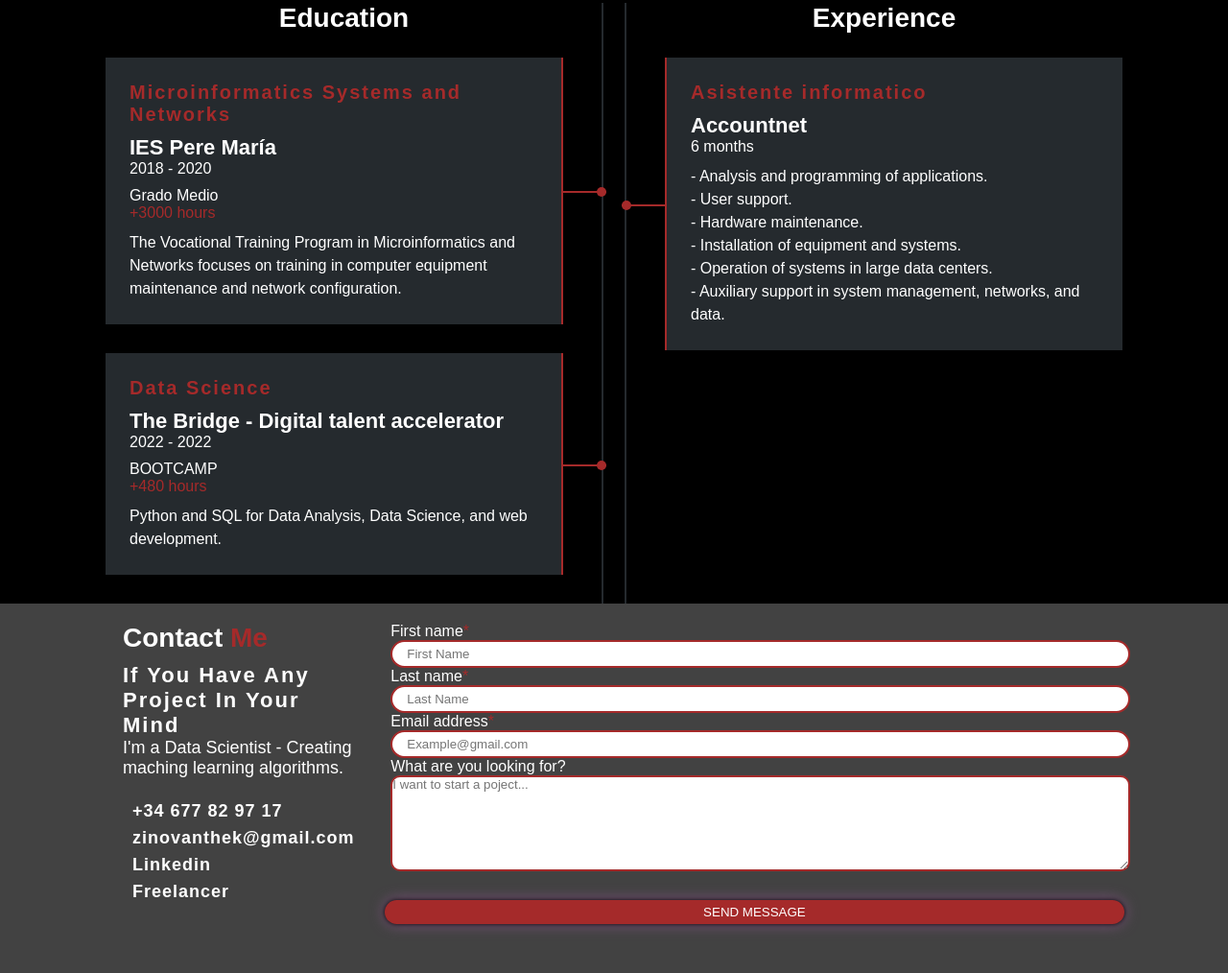
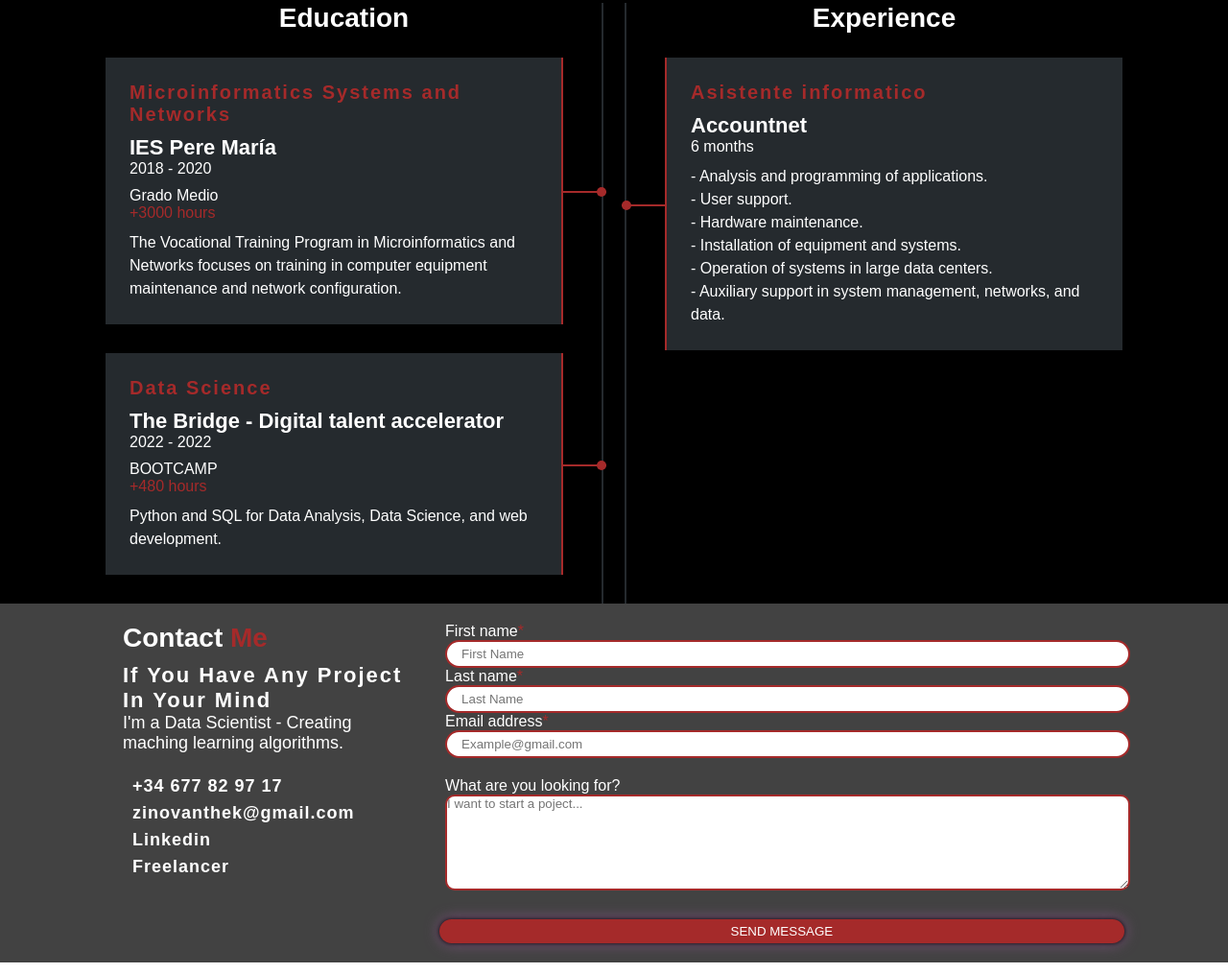
Before and after one commit to llZinoll/llZinoll.github.io, a plain HTML site: page index.html in a window 1280 px wide. Shown: the part 1837-2851 px from the top of the page at 96% size. Drawn offline with Linux system fonts and the light colour scheme; a web font is replaced by a local one.

Commit message:
12312323

```diff
--- a/index.html
+++ b/index.html
@@ -124,6 +124,8 @@
                 <input type="text" name="lastname" id="lastname" required class="form-element" placeholder="Last Name">
                 <label for="email">Email address<span>*</span></label>
                 <input type="email" name="email" id="email" required class="form-element" placeholder="Example@gmail.com">
+            </div>
+            <div class="form-group full">
                 <label for="message">What are you looking for?</label>
                 <textarea type="text" name="message" id="message" class="form-element" placeholder="I want to start a poject..."></textarea>
             </div>
```
